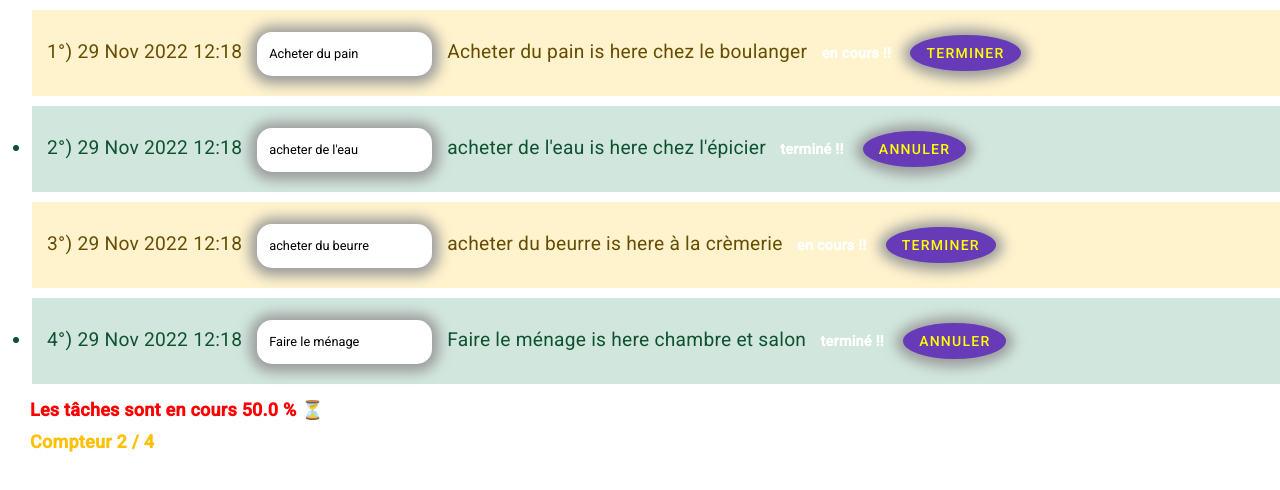
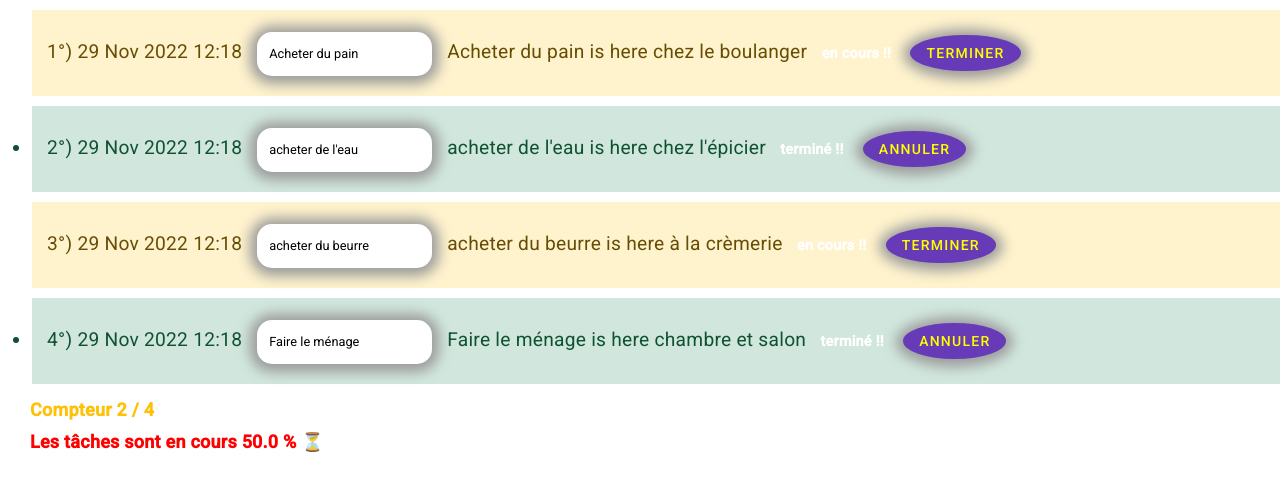
Before and after one commit to yannformation/todo, an Angular app: page / in a window 1280 px wide. Shown: the top 490 px of the page. Built offline with nearby package versions, Linux system fonts and the light colour scheme.

Commit message:
2eme exercice updateList réussi

```diff
--- a/src/app/app.component.html
+++ b/src/app/app.component.html
@@ -1,10 +1,17 @@
-<ul *ngIf="count > 0; else noList">
-  <app-task
-    *ngFor="let task of todoList.tasks; trackBy: trackByFunction"
-    [task]="task"
-    (message)="changeCount($event)"
-  ></app-task>
-</ul>
+<div *ngIf="count > 0; else noList">
+  <ul>
+    <app-task
+      *ngFor="let task of todoList.tasks; trackBy: trackByFunction"
+      [task]="task"
+
+    ></app-task>
+  </ul>
+  <p [ngStyle]="{fontWeight: 700, 'font-size.px':18}"
+      [ngClass]="{'text-success' :percentage==0,
+                  'text-warning' : percentage >= 1 && percentage <= 51,
+                  'text-danger' : percentage > 51 && percentage <= 99}">
+                  Compteur {{ count }} / {{ todoList.tasks.length }}</p>
+</div>
 <ng-template #noList>Pas de tâches à effectuer pour le moment ! 👍</ng-template>
 
 <div [ngStyle]="{ fontWeight: 700, color: 'red', 'font-size.px':18 }" [ngSwitch]="true">
@@ -15,10 +22,5 @@
   <p *ngSwitchCase="percentage > 51 && percentage <= 99">
     Vous avez bientôt fini !! {{ percentage | number: "2.1-2" }} % 🚀
   </p>
-  <p *ngSwitchDefault=""></p>
+  <!-- <p *ngSwitchDefault=""></p> -->
 </div>
-<p [ngStyle]="{fontWeight: 700, 'font-size.px':18}"
-    [ngClass]="{'text-success' :percentage==0,
-                'text-warning' : percentage >= 1 && percentage <= 51,
-                'text-danger' : percentage > 51 && percentage <= 99}">
-                Compteur {{ count }} / {{ todoList.tasks.length }}</p>
--- a/src/app/app.component.ts
+++ b/src/app/app.component.ts
@@ -8,26 +8,29 @@ import { TodolistService } from './services/todo-list.service';
   styleUrls: ['./app.component.scss'],
 })
 export class AppComponent {
-  public count!: number;
-  public tasks!: Task[];
-  public percentage!: number;
+  // public count!: number;
+  // public percentage!: number;
+
 
   constructor(public todoList: TodolistService) {
-    new Promise(() =>
-      setTimeout(() => {
+    // this.count = this.todoList.tasks?.filter((task) => task.completed).length;
+    // this.percentage = (this.count / this.todoList.tasks?.length) * 100;
+  };
+  public get count(): number {
+    return (this.todoList.tasks?.length > 0) ? this.todoList.tasks?.filter(task => task.completed).length : 0;
+  }
 
-      }, 3000)
-    )
-    this.count = this.todoList.tasks.filter((task) => task.completed).length;
+  public get percentage(): number {
+    return (this.todoList.tasks?.length > 0) ? (this.count / this.todoList.tasks?.length)*100 : 0;
+  }
 
-    this.percentage = (this.count / this.todoList.tasks.length) * 100;
-  };
-  changeCount(status: boolean): void {
-    this.count = status ? this.count + 1 : this.count - 1;
-    this.percentage = (this.count / this.todoList.tasks.length) * 100; //pour mettre àjour le pourcentage à chaque changement de status de "count"
-  }
+  // changeCount(status: boolean): void {
+  //   this.count = status ? this.count + 1 : this.count - 1;
+  //   this.percentage = (this.count / this.todoList.tasks?.length) * 100; //pour mettre àjour le pourcentage à chaque changement de status de "count"
+  // }
 
   trackByFunction(index: number, item: any): string {
     return item.id;
   }
+
 }
--- a/src/app/services/todo-list.service.ts
+++ b/src/app/services/todo-list.service.ts
@@ -1,7 +1,7 @@
 import { Injectable } from '@angular/core';
 import { Task } from '../class/task.model';
 
-  const updateList: Task[] = [
+const initialList: Task[] = [
   new Task(1, 'Acheter du pain', false, 'chez le boulanger', Date()),
   new Task(2, "acheter de l'eau", true, "chez l'épicier", Date()),
   new Task(3, 'acheter du beurre', false, 'à la crèmerie', Date()),
@@ -9,12 +9,20 @@ import { Task } from '../class/task.model';
 ];
 
 @Injectable({
-      providedIn: 'root'
+  providedIn: 'root',
 })
 export class TodolistService {
-      public tasks: Task[];
+  public tasks!: Task[];
 
   constructor() {
-        this.tasks = updateList;
+   this.updateList(initialList);
+  }
+  updateList(list: Task[]): any {
+    new Promise<Task[]>(() => {
+      setTimeout(() => {
+
+        this.tasks = list;
+      }, 3000);
+    });
   }
 }
```
Lines whose indentation alone changed are shown as unchanged.
